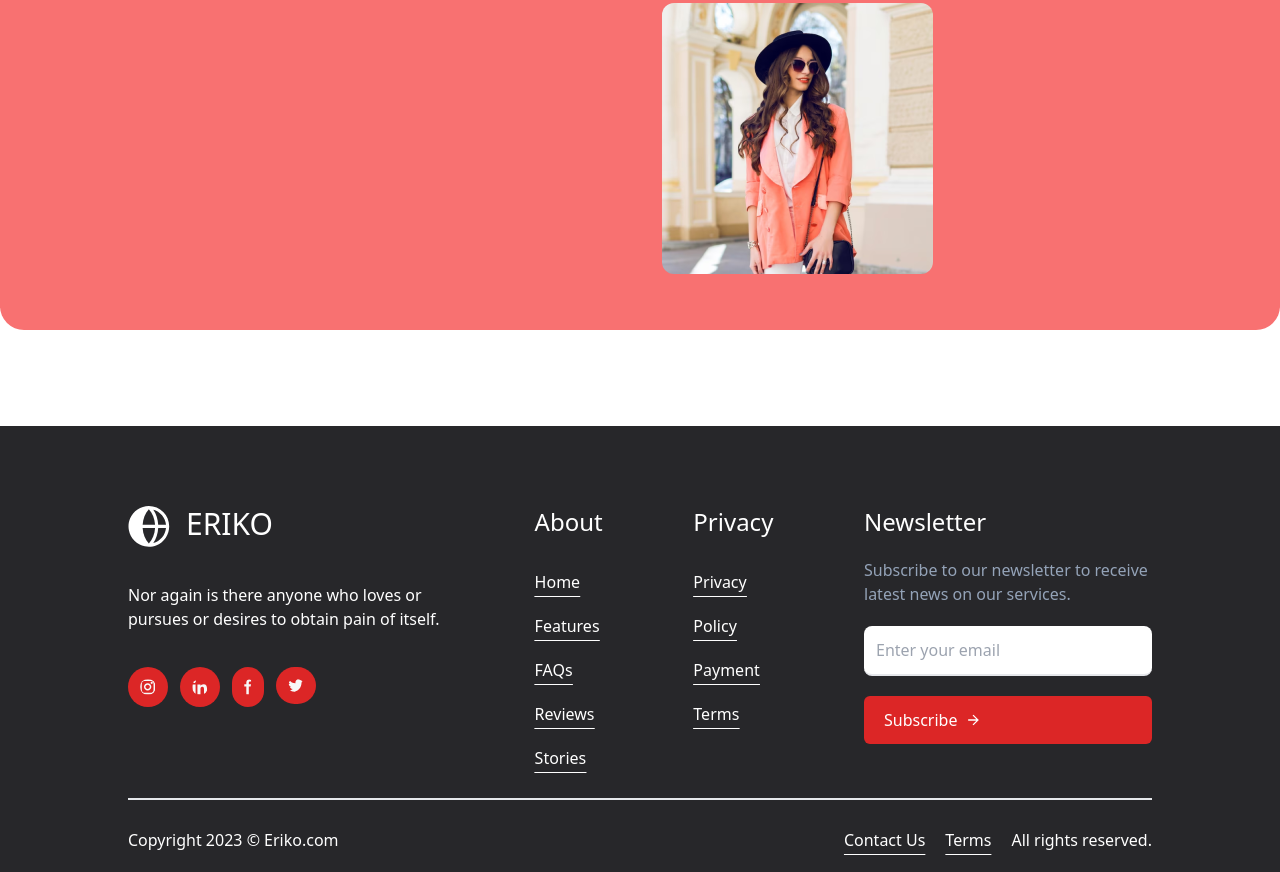
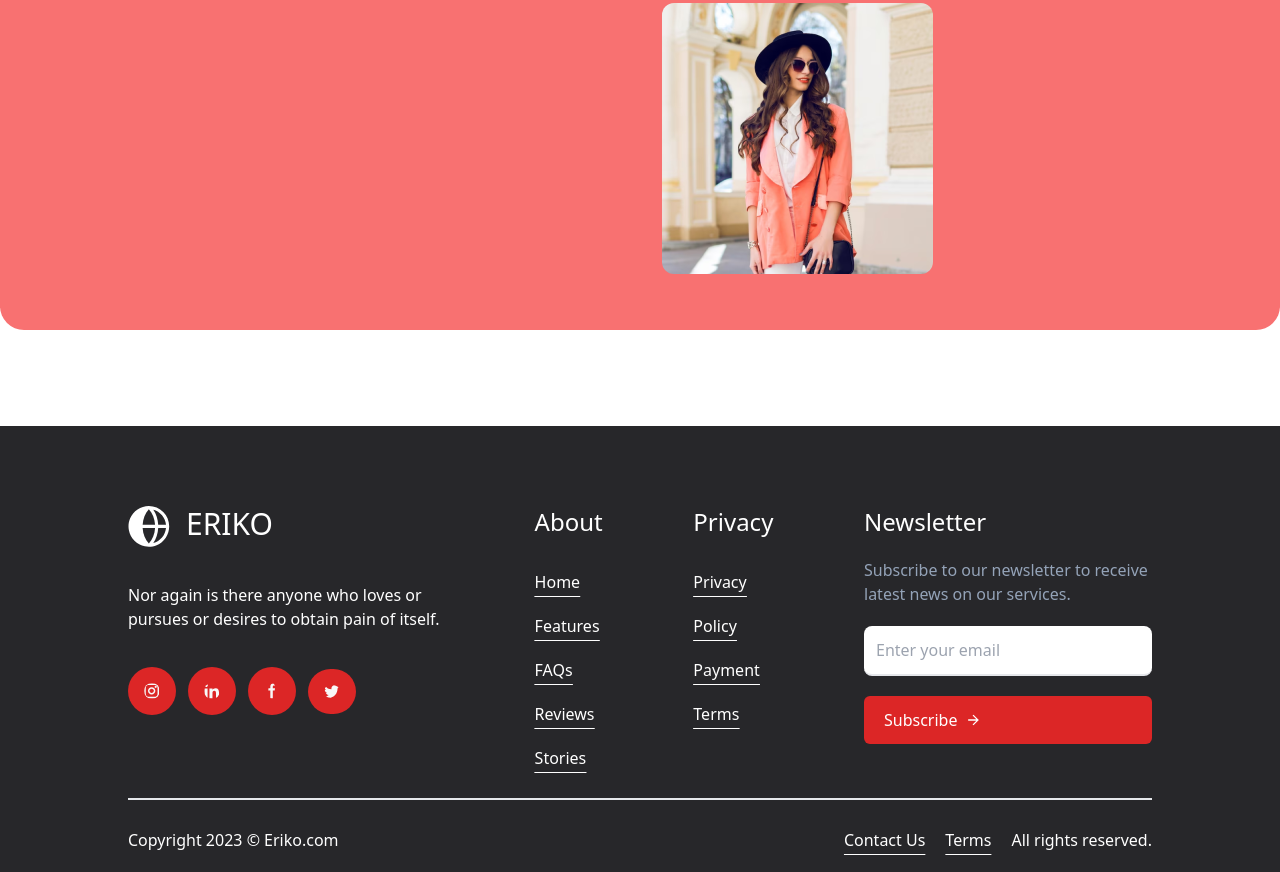
Before and after one commit to kiarashAlizadeh/ERIKO, a website: page index.html in a window 1280 px wide. Shown: the part 5535-6407 px from the top of the page. Drawn offline with Linux system fonts and the light colour scheme.

Commit message:
social media logo's in footer eddited

```diff
--- a/index.html
+++ b/index.html
@@ -454,30 +454,30 @@
             Nor again is there anyone who loves or pursues or desires to obtain
             pain of itself.
           </span>
-          <span class="flex gap-x-3">
+          <span class="flex gap-x-3 items-center">
             <a href=""
               ><img
                 src="./assets/images/footer-instagram.svg"
                 alt="instagram"
-                class="bg-red-600 p-3 rounded-full"
+                class="bg-red-600 p-4 rounded-full"
             /></a>
             <a href="">
               <img
                 src="./assets/images/footer-linked_in.svg"
                 alt="linked in"
-                class="bg-red-600 p-3 rounded-full"
+                class="bg-red-600 p-4 rounded-full"
             /></a>
             <a href=""
               ><img
                 src="./assets/images/footer-facebook.svg"
                 alt="facebook"
-                class="bg-red-600 p-3 rounded-full"
+                class="bg-red-600 py-4 px-5 rounded-full"
             /></a>
             <a href=""
               ><img
                 src="./assets/images/footer-twitter.svg"
                 alt="twitter"
-                class="bg-red-600 p-3 rounded-full"
+                class="bg-red-600 p-4 rounded-full"
             /></a>
           </span>
         </div>
```
Also changed, not shown: assets/css/style.css.
